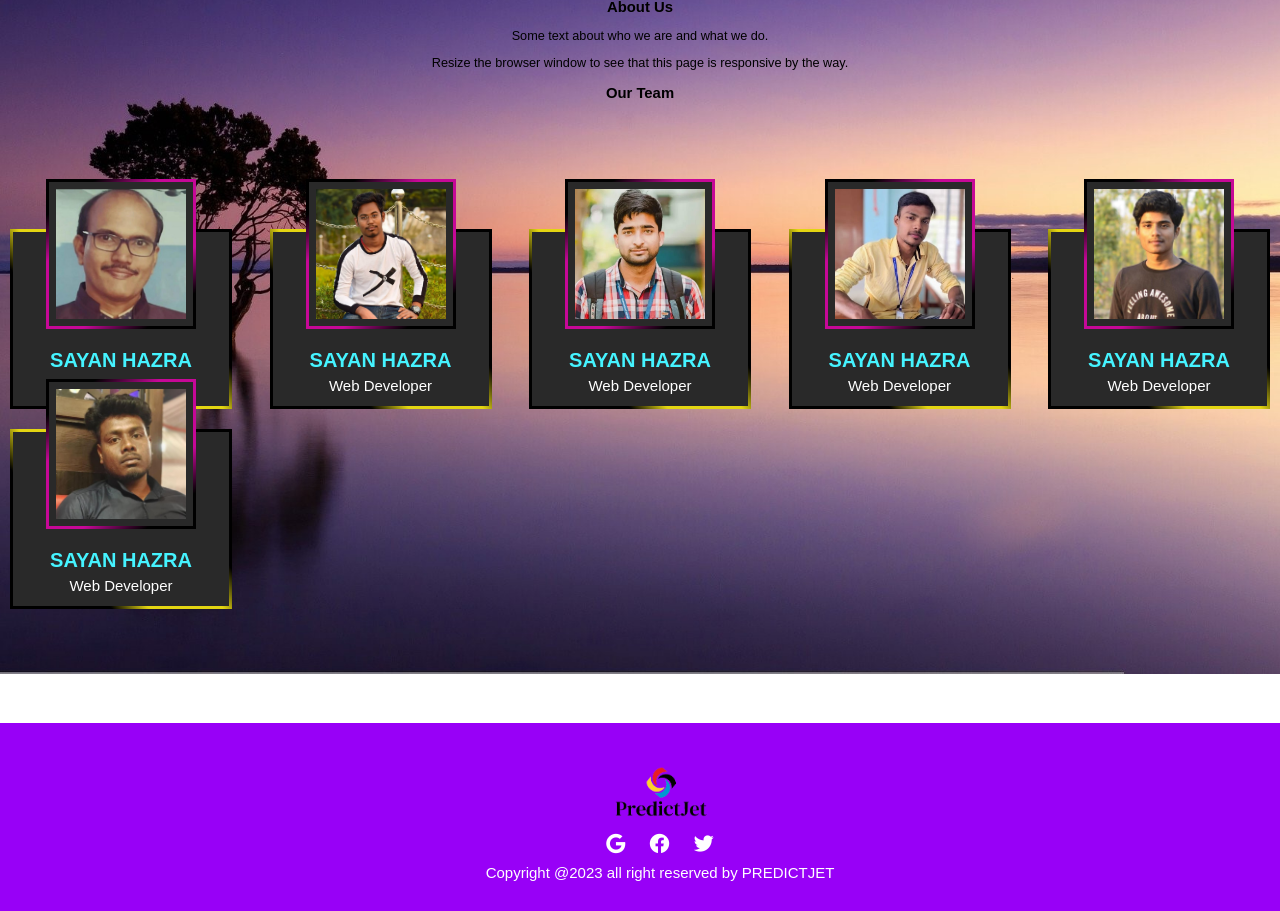
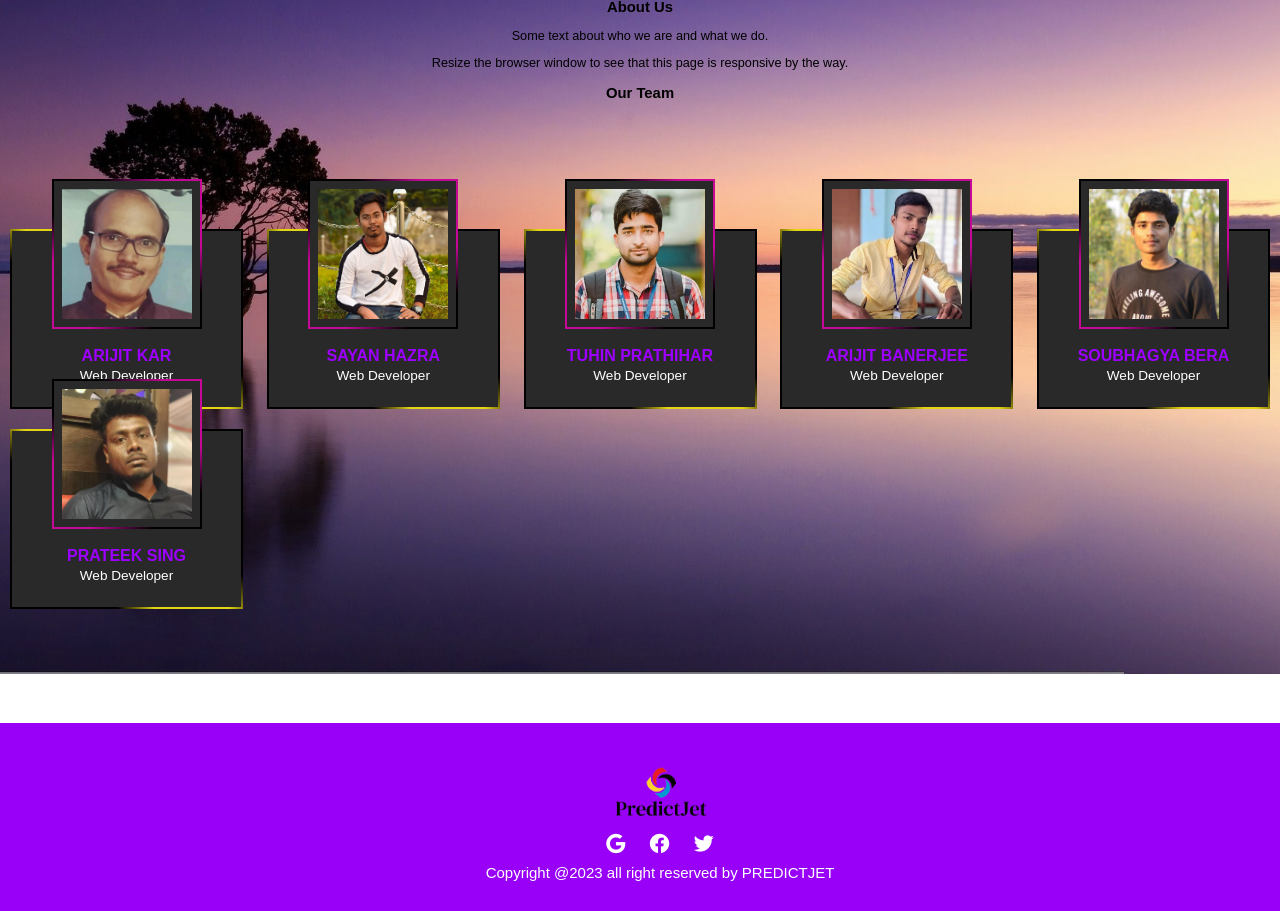
Before and after one commit to sayanhazra2000/Price_Prediction_Model, a PHP site: page /About_us.html in a window 1280 px wide. Shown: the part 126-1037 px from the top of the page. Run offline with PHP 8.4, Linux system fonts and the light colour scheme; some libraries are stand-ins or nearby versions.

Commit message:
Initial Commit

```diff
--- a/About_us.css
+++ b/About_us.css
@@ -1,18 +1,3 @@
-/* @import url('https://fonts.googleapis.com/css2?family=Poppins:ital,wght@1,100&display=swap');
-*{
-    margin: 0;
-    padding: 0;
-    box-sizing: border-box;
-    font-family: 'Poppins', sans-serif;
-}
-body{
-    display: flex;
-    justify-content: center;
-    align-items: center;
-    min-height: 100vh; */
-    /* background: #333; */
-    /* background: url(back.jpg);
-} */
 * {
     font-family: sans-serif;
     box-sizing: border-box;
@@ -31,6 +16,7 @@ body {
     flex-direction: column;
     justify-content: space-between;
 }
+
 .navbar a {
     padding: 5px;
 }
@@ -79,6 +65,7 @@ body {
 .navbar ul li:hover:after {
     width: 100%;
 }
+
 .about-section {
     padding: 0px;
     margin-top: -10%;
@@ -88,33 +75,38 @@ body {
     color: black;
     font-size: 12.7px;
   }
+
 .container{
     display: flex;
     justify-content: space-between;
     flex-direction: row;
     flex-wrap: wrap;
 }
+
 .card{
     /* display: flex; */
     /* flex-direction: row; */
     position: relative;
-    width: 222px;
+    width: 233px;
     height: 180px;
-    background: #333;
+    background: rgb(0, 0, 0);
     transition: 0.5s;
     margin: 10px;
     /* padding-right: 5px; */
 }
+
 .card:hover{
-    height: 350px;
-    width: 280px;
+    height: 400px;
+    width: 234px;
 }
+
 .card .line{
     position: absolute;
     inset: 0;
     background: black;
     overflow: hidden;
 }
+
 .card .line::before{
     content: '';
     position: absolute;
@@ -126,6 +118,7 @@ body {
     background: linear-gradient(transparent,#e3d512,#e3d512,#e3d512,transparent);
     animation: animate 4s linear infinite;
 }
+
 @keyframes animate{
     0%{
         transform: translate(-50%,-50%) rotate(0deg);
@@ -134,12 +127,14 @@ body {
         transform: translate(-50%,-50%) rotate(360deg);
     }
 }
+
 .card .line::after{
     content: '';
     position: absolute;
-    inset: 3px;
+    inset: 2px;
     background: #292929;
 }
+
 .card .imgBx{
     position: absolute;
     top: -50px;
@@ -152,10 +147,12 @@ body {
     z-index: 10;
     overflow: hidden;
 }
+
 .card:hover .imgBx{
     width: 180px;
     height: 180px;
 }
+
 .card .imgBx::before{
     content: '';
     position: absolute;
@@ -167,6 +164,7 @@ body {
     background: linear-gradient(transparent,rgb(198, 8, 151),rgb(198, 8, 151),rgb(198, 8, 151),transparent);
     animation: animate2 6s linear infinite;
 }
+
 @keyframes animate2{
     0%{
         transform: translate(-50%,-50%) rotate(360deg);
@@ -175,12 +173,14 @@ body {
         transform: translate(-50%,-50%) rotate(0deg);
     }
 }
+
 .card .imgBx::after{
     content: '';
     position: absolute;
-    inset: 3px;
+    inset: 2px;
     background: #292929;
 }
+
 .card .imgBx img{
     position:fixed;
     top: 10px;
@@ -190,6 +190,7 @@ body {
     height: calc(100% - 20px);
     /* filter: grayscale(); */
 }
+
 .card .content{
     position: absolute;
     width: 100%;
@@ -199,6 +200,7 @@ body {
     align-items: center;
     overflow: hidden;
 }
+
 .card .content .details{
     padding: 40px;
     text-align: center;
@@ -206,75 +208,48 @@ body {
     transition: 0.5s;
     transform: translateY(65px);
 }
+
 .card:hover .content .details{
     transform: translateY(100px);
 }
+
 .card .content .details h2{
-    font-size: 1.25em;
+    font-size: 1em;
     font-weight: 600;
-    color: #45f3ff;
+    color: rgb(157, 0, 255);
     line-height: 1.2em;
-    margin-top: 90px;
+    margin-top: 20px;
 }
+
 .card .content .details h2 span{
-    font-size: 0.75em;
+    font-size: 0.85em;
     font-weight: 500;
     color: white;
 }
+
 .card .content .details .data{
     display: flex;
     justify-content: space-between;
     margin: 50px 0px;
 }
-.card .content .details .data h3{
-    font-size: 1em;
-    color: #45f3ff;
-    line-height: 1.2em;
-    font-weight: 600;
-}
-.card .content .details .data h3 span{
-    font-size: 0.85em;
-    font-weight: 400;
-    color: #fff;
-}
-.card .content .details .actionBtn{
-    display: flex;
-    justify-content: space-between;
-    gap: 0px;
-}
-.card .content .details .actionBtn button{
-    padding: 10px 30px;
-    border: none;
-    outline: none;
-    border-radius: 5px;
-    font-size: 1em;
-    font-weight: 500;
-    background: #45f3ff;
-    color: #222;
-    cursor: pointer;
-    opacity: 0.9;
-}
-.card .content .details .actionBtn button:nth-child(2){
-    background: #fff;
-}
-.card .content .details .actionBtn button:hover{
-    opacity: 1;
-}
+
 .card .content .details .box ul{
     margin-top: -15px;
     font-size: 30px;
     text-align: center;
-    display: flex;
-    justify-content: space-between;
-    flex-direction: row;
+    display:contents;
+    justify-content:space-around;
+    /* flex-direction: row; */
     /* flex-wrap: wrap; */
 }
+
 .box ul li{
     list-style: none;
     margin-top: 0%;
     font-weight: 100;
     font-size: 15px;
 }
+
 
 .box ul li i{
     cursor: pointer;
@@ -283,6 +258,7 @@ body {
     color: white;
 }
 
+
 .box ul li i:hover{
     opacity: 0.6;
 }
--- a/About_us.html
+++ b/About_us.html
@@ -28,13 +28,16 @@
           </ul>
         </div>
   </nav>
+
   <div class="about-section">
     <h3>About Us</h3>
     <p>Some text about who we are and what we do.</p>
     <p>Resize the browser window to see that this page is responsive by the way.</p>
     <h3>Our Team</h3>
   </div>
+
   <div class="container">
+
     <div class="card">
       <div class="line"></div>
       <div class="imgBx">
@@ -42,13 +45,14 @@
       </div>
       <div class="content">
         <div class="details">
-          <h2>SAYAN HAZRA <br> <span>Web Developer</span></h2>
+          <h2>ARIJIT KAR<br> <span>Web Developer</span></h2>
           <div class="box">
             <ul>
               <li>
                 <i style="font-size: 20px;" class="fa-solid fa-phone"></i>
-                <i style="font-size: 20px
-              ;" class="fa-brands fa-google"></i>
+                <!-- <i style="font-size: 20px
+              ;" class="fa-brands fa-google"></i> -->
+                <i style="font-size: 24px;" class="fa-regular fa-envelope"></i>
                 <i style="font-size: 20px
               ;" class="fa-brands fa-facebook"></i>
                 <!-- <i style="font-size: 20px
@@ -59,6 +63,7 @@
         </div>
       </div>
     </div>
+
     <div class="card">
       <div class="line"></div>
       <div class="imgBx">
@@ -71,8 +76,9 @@
             <ul>
               <li>
                 <i style="font-size: 20px;" class="fa-solid fa-phone"></i>
-                <i style="font-size: 20px
-              ;" class="fa-brands fa-google"></i>
+                <i style="font-size: 24px;" class="fa-regular fa-envelope"></i>
+                <!-- <i style="font-size: 20px
+              ;" class="fa-brands fa-google"></i> -->
                 <i style="font-size: 20px
               ;" class="fa-brands fa-facebook"></i>
                 <!-- <i style="font-size: 20px
@@ -83,6 +89,7 @@
         </div>
       </div>
     </div>
+
     <div class="card">
       <div class="line"></div>
       <div class="imgBx">
@@ -90,13 +97,14 @@
       </div>
       <div class="content">
         <div class="details">
-          <h2>SAYAN HAZRA <br> <span>Web Developer</span></h2>
+          <h2>TUHIN PRATHIHAR<br> <span>Web Developer</span></h2>
           <div class="box">
             <ul>
               <li>
                 <i style="font-size: 20px;" class="fa-solid fa-phone"></i>
-                <i style="font-size: 20px
-              ;" class="fa-brands fa-google"></i>
+                <i style="font-size: 24px;" class="fa-regular fa-envelope"></i>
+                <!-- <i style="font-size: 20px
+              ;" class="fa-brands fa-google"></i> -->
                 <i style="font-size: 20px
               ;" class="fa-brands fa-facebook"></i>
                 <!-- <i style="font-size: 20px
@@ -107,6 +115,7 @@
         </div>
       </div>
     </div>
+
     <div class="card">
       <div class="line"></div>
       <div class="imgBx">
@@ -114,13 +123,14 @@
       </div>
       <div class="content">
         <div class="details">
-          <h2>SAYAN HAZRA <br> <span>Web Developer</span></h2>
+          <h2>ARIJIT BANERJEE <br> <span>Web Developer</span></h2>
           <div class="box">
             <ul>
               <li>
                 <i style="font-size: 20px;" class="fa-solid fa-phone"></i>
-                <i style="font-size: 20px
-              ;" class="fa-brands fa-google"></i>
+                <i style="font-size: 24px;" class="fa-regular fa-envelope"></i>
+                <!-- <i style="font-size: 20px
+              ;" class="fa-brands fa-google"></i> -->
                 <i style="font-size: 20px
               ;" class="fa-brands fa-facebook"></i>
                 <!-- <i style="font-size: 20px
@@ -131,6 +141,7 @@
         </div>
       </div>
     </div>
+
     <div class="card">
       <div class="line"></div>
       <div class="imgBx">
@@ -138,13 +149,14 @@
       </div>
       <div class="content">
         <div class="details">
-          <h2>SAYAN HAZRA <br> <span>Web Developer</span></h2>
+          <h2>SOUBHAGYA BERA <br> <span>Web Developer</span></h2>
           <div class="box">
             <ul>
               <li>
                 <i style="font-size: 20px;" class="fa-solid fa-phone"></i>
-                <i style="font-size: 20px
-              ;" class="fa-brands fa-google"></i>
+                <i style="font-size: 24px;" class="fa-regular fa-envelope"></i>
+                <!-- <i style="font-size: 20px
+              ;" class="fa-brands fa-google"></i> -->
                 <i style="font-size: 20px
               ;" class="fa-brands fa-facebook"></i>
                 <!-- <i style="font-size: 20px
@@ -155,6 +167,7 @@
         </div>
       </div>
     </div>
+
     <div class="card">
       <div class="line"></div>
       <div class="imgBx">
@@ -162,13 +175,14 @@
       </div>
       <div class="content">
         <div class="details">
-          <h2>SAYAN HAZRA <br> <span>Web Developer</span></h2>
+          <h2>PRATEEK SING <br> <span>Web Developer</span></h2>
           <div class="box">
             <ul>
               <li>
                 <i style="font-size: 20px;" class="fa-solid fa-phone"></i>
-                <i style="font-size: 20px
-              ;" class="fa-brands fa-google"></i>
+                <i style="font-size: 24px;" class="fa-regular fa-envelope"></i>
+                <!-- <i style="font-size: 20px
+              ;" class="fa-brands fa-google"></i> -->
                 <i style="font-size: 20px
               ;" class="fa-brands fa-facebook"></i>
                 <!-- <i style="font-size: 20px
@@ -179,9 +193,11 @@
         </div>
       </div>
     </div>
+
   </div>
 
   <footer>
+
     <div class="box">
       <ul>
         <img src="logo.png" class="logo">
@@ -198,9 +214,9 @@
         </li>
       </ul>
     </div>
-    <!-- <p>Author: Sayan Hazra</p>
-    <p><a href="sayanhazra1222@gmail.com">hege@example.com</a></p> -->
+
   </footer>
+
 </body>
 
 </html>
```
